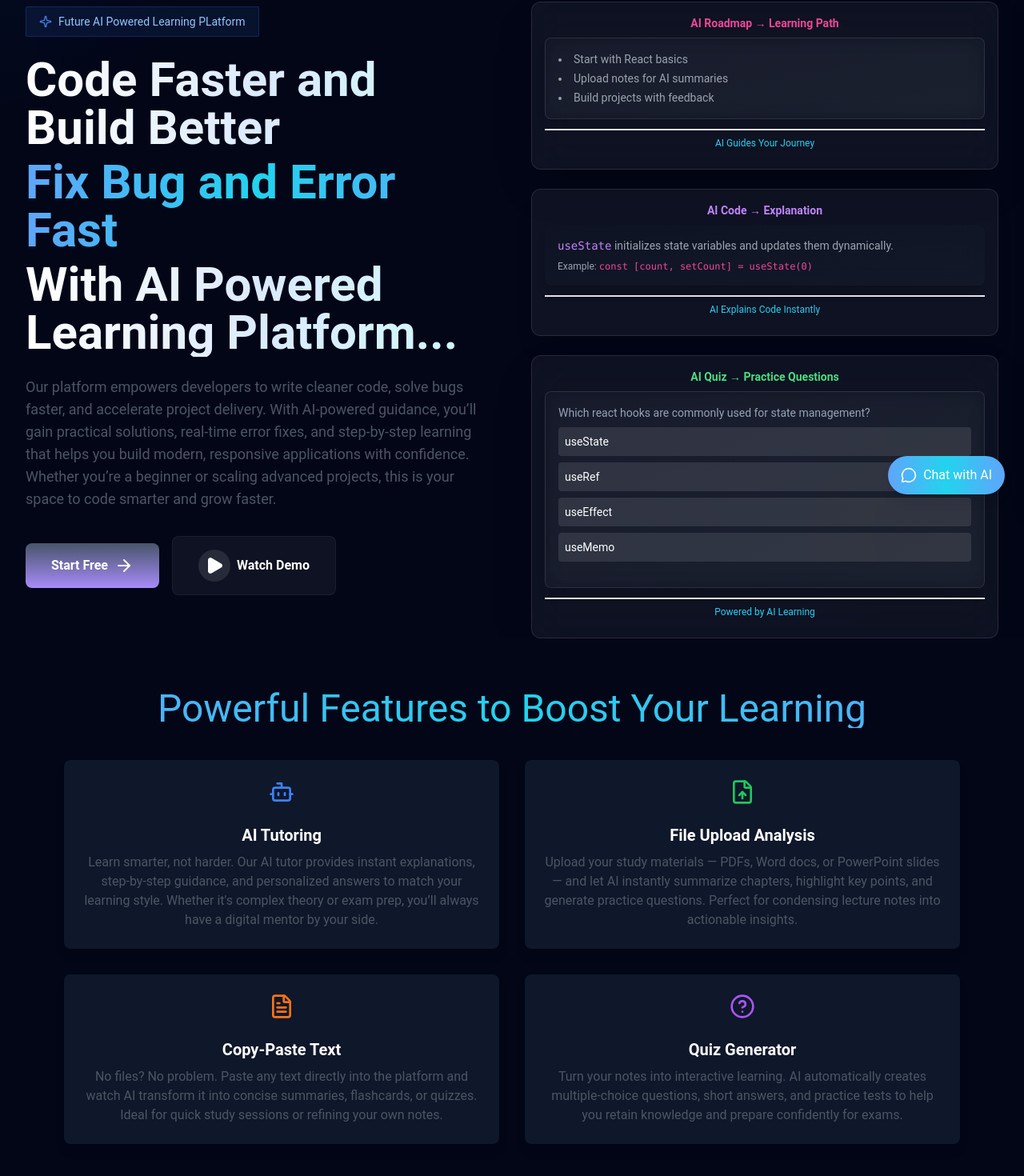
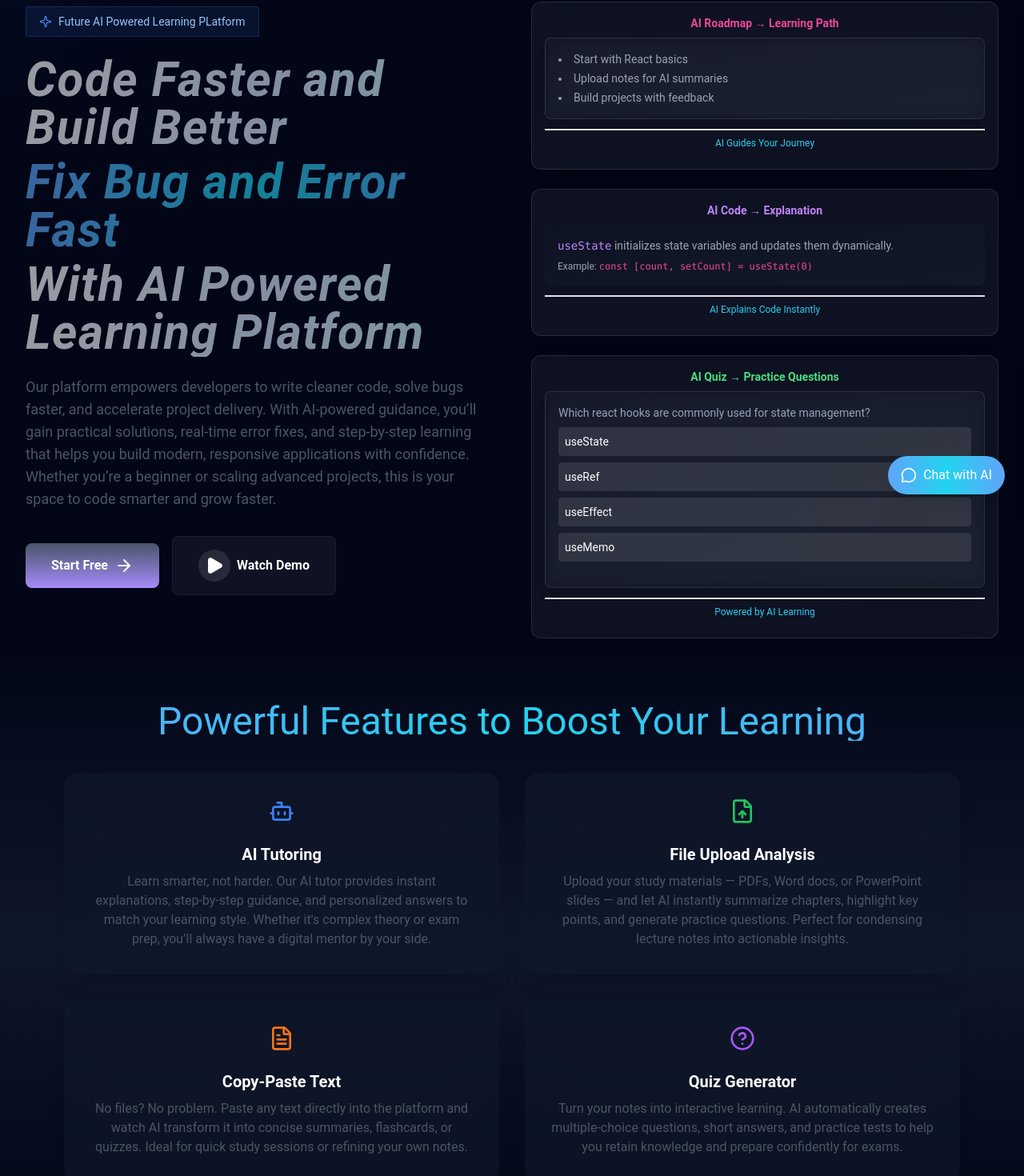
Before and after one commit to degifetise/React-TailwindProjects, a React (Vite) app: page / in a window 1280 px wide. Shown: the part 158-1628 px from the top of the page at 80% size. Built offline with nearby package versions, Linux system fonts and the light colour scheme.

Commit message:
This feature section card style updated, the title of my project also changed, and text stlye was update of hero section

```diff
--- a/index.html
+++ b/index.html
@@ -4,7 +4,7 @@
     <meta charset="UTF-8" />
     <link rel="icon" type="image/svg+xml" href="/favicon.svg" />
     <meta name="viewport" content="width=device-width, initial-scale=1.0" />
-    <title>ReactJobSearchApp</title>
+    <title>AI PoweredLearning Platform.</title>
   </head>
   <body>
     <div id="root"></div>
--- a/src/components/Features.jsx
+++ b/src/components/Features.jsx
@@ -16,13 +16,14 @@ function Features() {
       desc: "Upload your study materials — PDFs, Word docs, or PowerPoint slides — and let AI instantly summarize chapters, highlight key points, and generate practice questions. Perfect for condensing lecture notes into actionable insights.",
     },
     {
+      id: 3,
       icon: <FileText className="text-orange-500 w-8 h-8 mx-auto" />,
       title: "Copy-Paste Text",
       desc: "No files? No problem. Paste any text directly into the platform and watch AI transform it into concise summaries, flashcards, or quizzes. Ideal for quick study sessions or refining your own notes.",
     },
 
     {
-      id: 3,
+      id: 4,
       icon: <HelpCircle className="text-purple-500 w-8 h-8 mx-auto" />,
       title: "Quiz Generator",
       desc: "Turn your notes into interactive learning. AI automatically creates multiple-choice questions, short answers, and practice tests to help you retain knowledge and prepare confidently for exams.",
@@ -30,7 +31,10 @@ function Features() {
   ];
 
   return (
-    <section id="features" className="py-16 bg-slate-950">
+    <section
+      id="features"
+      className="py-20 bg-gradient-to-b from-slate-950 via-slate-900 to-slate-950"
+    >
       <h1 className="text-5xl mb-8 text-center bg-gradient-to-r from-blue-400 via-cyan-400 to-blue-400 bg-clip-text text-transparent block sm:mb-10">
         Powerful Features to Boost Your Learning
       </h1>
@@ -38,7 +42,8 @@ function Features() {
         {features.map((item) => (
           <div
             key={item.id}
-            className="bg-slate-900 backdrop-blur-lg shadow-lg rounded-lg p-6 text-center hover:scale-105"
+            className="group bg-slate-900/70 backdrop-blur-xl shadow-xl rounded-2xl p-8 text-center
+                       hover:scale-105 hover:shadow-2xl transition-transform duration-300 ease-out"
           >
             {item.icon}
             <div>
--- a/src/components/Hero.jsx
+++ b/src/components/Hero.jsx
@@ -67,15 +67,15 @@ function Hero() {
             </div>
 
             <div>
-              <h1 className="text-5xl xl:text-6xl sm:text-3xl md:text-4xl lg:text-5xl font-semibold mb-4 sm:mb-6 animate-in slide-in-from-bottom duration-900 leading-tight">
-                <span className="bg-gradient-to-r from-white via-blue-100 to-cyan-100 bg-clip-text text-transparent block mb-1 sm:mb-2">
+              <h1 className="text-5xl xl:text-6xl sm:text-3xl md:text-4xl lg:text-5xl font-semibold mb-4 sm:mb-6 animate-in slide-in-from-bottom duration-900 leading-tight italic tracking-wide">
+                <span className="bg-gradient-to-r opacity-60  drop-shadow-sm from-white via-blue-100 to-cyan-100 bg-clip-text text-transparent block mb-1 sm:mb-2">
                   Code Faster and Build Better
                 </span>
-                <span className="bg-gradient-to-r from-blue-400 via-cyan-400 to-blue-400 bg-clip-text text-transparent block mb-1 sm:mb-2">
+                <span className="bg-gradient-to-r opacity-60  drop-shadow-sm from-blue-400 via-cyan-400 to-blue-400 bg-clip-text text-transparent block mb-1 sm:mb-2">
                   Fix Bug and Error Fast
                 </span>
-                <span className="bg-gradient-to-r from-white via-blue-100 to-cyan-100 bg-clip-text text-transparent block mb-1 sm:mb-2">
-                  With AI Powered Learning Platform...
+                <span className="bg-gradient-to-r opacity-60  drop-shadow-sm from-white via-blue-100 to-cyan-100 bg-clip-text text-transparent block mb-1 sm:mb-2">
+                  With AI Powered Learning Platform
                 </span>
               </h1>
 
```
